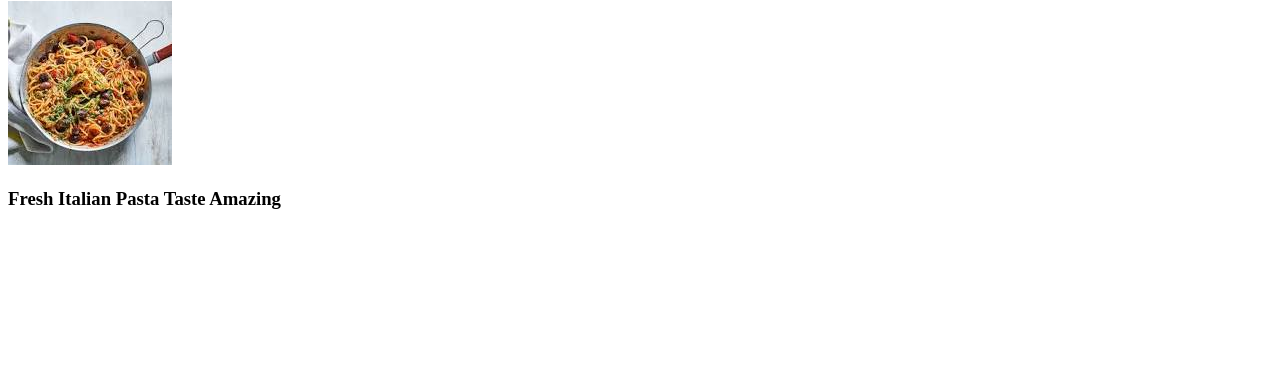
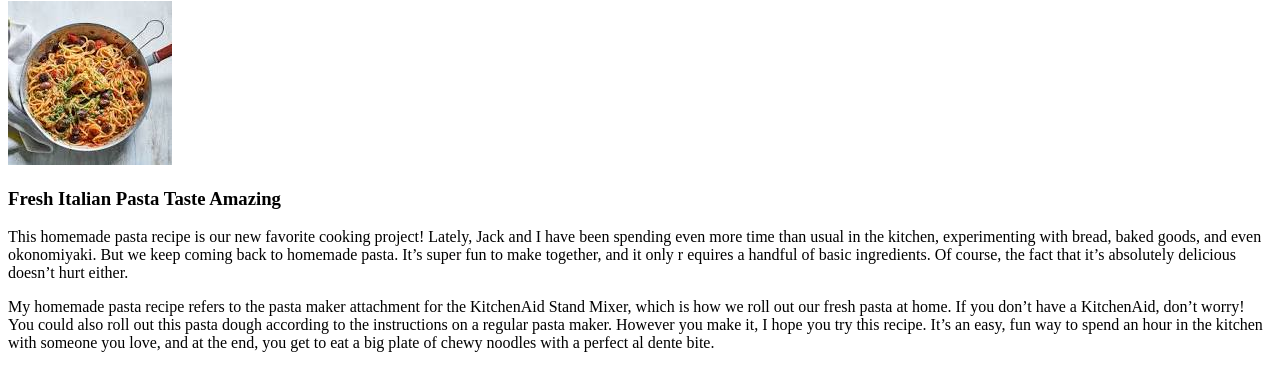
Before and after one commit to adilshads/odin-recipes, a plain HTML site: page recipes/pasta.html in a window 1280 px wide. Shown: the part 79-470 px from the top of the page. Drawn offline with Linux system fonts and the light colour scheme.

Commit message:
Add 2 paragraphs explaining recipe

```diff
--- a/recipes/pasta.html
+++ b/recipes/pasta.html
@@ -13,5 +13,23 @@
 
         <h3>Fresh Italian Pasta Taste Amazing</h3>
 
+        <p>
+            This homemade pasta recipe is our new favorite cooking project! Lately, Jack
+            and I have been spending even more time than usual in the kitchen,
+            experimenting with bread, baked goods, and even okonomiyaki. But we keep
+            coming back to homemade pasta. It’s super fun to make together, and it only r
+            equires a handful of basic ingredients. Of course, the fact that it’s
+            absolutely delicious doesn’t hurt either.
+        </p>
+
+        <p>
+            My homemade pasta recipe refers to the pasta maker attachment for the
+            KitchenAid Stand Mixer, which is how we roll out our fresh pasta at home.
+            If you don’t have a KitchenAid, don’t worry! You could also roll out this
+            pasta dough according to the instructions on a regular pasta maker. However
+            you make it, I hope you try this recipe. It’s an easy, fun way to spend an
+            hour in the kitchen with someone you love, and at the end, you get to eat a
+            big plate of chewy noodles with a perfect al dente bite.
+        </p>
     </body>
 </html>
```
